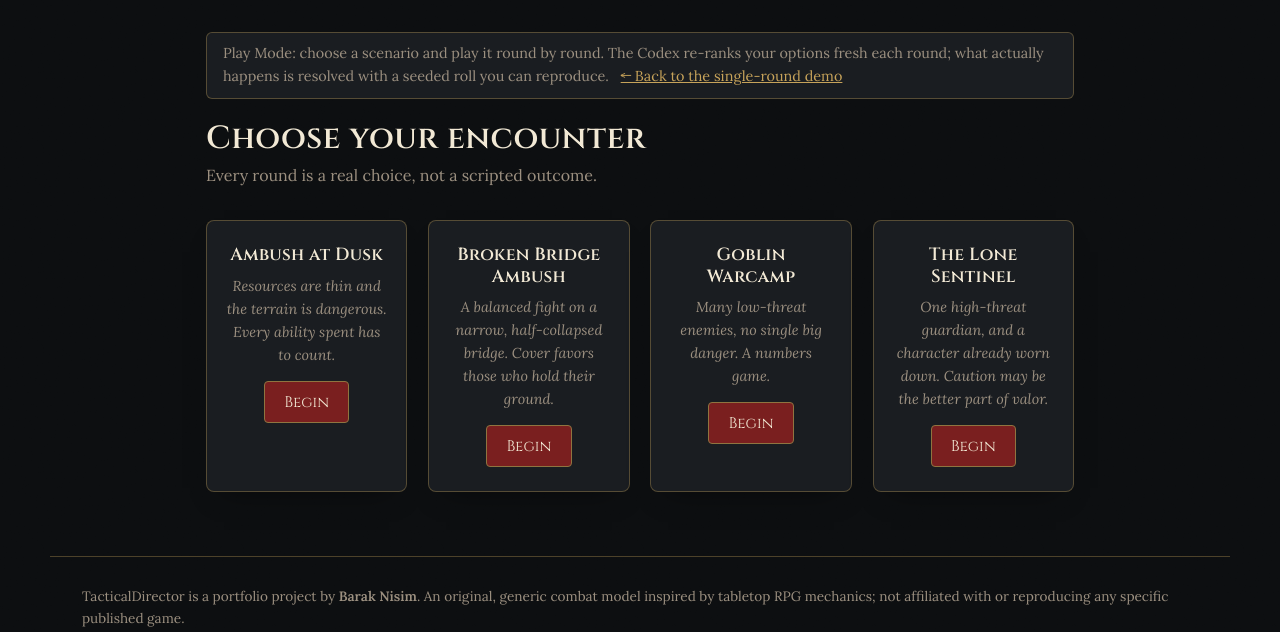
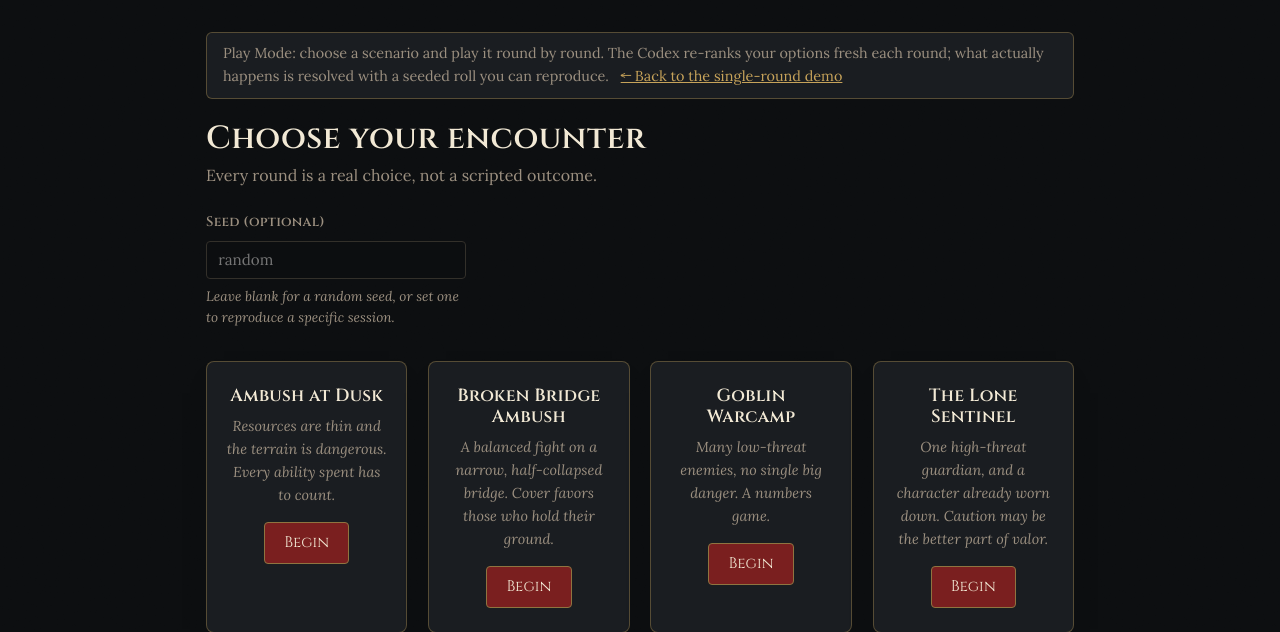
Before and after one commit to Barak-Nisim/tacticaldirector, a FastAPI app: page /play in a window 1280 px wide. Shown: the part 77-709 px from the top of the page. Run offline with FastAPI, Linux system fonts and the light colour scheme.

Commit message:
Add a visible seed input to the Play Mode scenario-start form
POST /play/start already accepted an optional seed field (blank ->
random, matching the CLI's own default), but nothing in the web UI ever
sent one -- there was no way to intentionally reproduce or share a web
Play Mode session, only the CLI's --seed flag.

Each scenario is its own independent <form> (one per card in the grid),
so the single shared #play-seed input above the grid is propagated into
whichever card gets submitted via a few lines of vanilla JS, rather than
duplicating a seed field once per scenario card.

Hardened play_start() while wiring this up: a malformed seed now falls
back to a random one instead of raising ValueError into an unhandled
500. That path was always technically reachable (the route never
validated its input), but a visible, freely-editable input makes it far
more likely to actually happen than the old hidden-only field did.

Co-Authored-By: Claude Sonnet 5 <noreply@anthropic.com>
Claude-Session: https://claude.ai/code/session_012X5xHmks8WmprBWLJg3Qhz

```diff
--- a/tacticaldirector/web/app.py
+++ b/tacticaldirector/web/app.py
@@ -165,7 +165,12 @@ def play_scenarios(request: Request):
 @app.post("/play/start")
 def play_start(scenario: str = Form(...), seed: str | None = Form(None)):
     encounter = load_encounter(scenario_path(scenario))
-    seed_value = int(seed) if seed else random.SystemRandom().randrange(1_000_000)
+    try:
+        seed_value = int(seed) if seed else None
+    except ValueError:  # a malformed seed shouldn't 500 the start of a session
+        seed_value = None
+    if seed_value is None:
+        seed_value = random.SystemRandom().randrange(1_000_000)
     session = start_session(scenario, encounter, seed_value)
     return RedirectResponse(url=f"/play/{session.session_id}", status_code=303)
 
--- a/tacticaldirector/web/static/style.css
+++ b/tacticaldirector/web/static/style.css
@@ -377,6 +377,9 @@ main > section h2 { text-align: center; margin: 0 0 0.5rem; }
 /* ---------- archetype cards ---------- */
 
 .archetypes .eyebrow { text-align: center; }
+
+.play-seed-field { max-width: 260px; margin-top: 1.5rem; }
+.play-seed-field .hint { margin: 0.4rem 0 0; }
 
 .archetype-grid {
   display: grid;
--- a/tacticaldirector/web/templates/play_scenarios.html
+++ b/tacticaldirector/web/templates/play_scenarios.html
@@ -14,16 +14,36 @@
   {% if not scenarios %}
   <p class="hint">No scenarios are available yet.</p>
   {% else %}
+  <div class="play-seed-field">
+    <label for="play-seed">Seed (optional)</label>
+    <input type="number" id="play-seed" min="0" placeholder="random">
+    <p class="hint">Leave blank for a random seed, or set one to reproduce a specific session.</p>
+  </div>
+
   <div class="archetype-grid">
     {% for s in scenarios %}
     <form method="post" action="/play/start" class="archetype-card">
       <input type="hidden" name="scenario" value="{{ s.id }}">
+      <input type="hidden" name="seed" value="">
       <h3>{{ s.label }}</h3>
       <p>{{ s.blurb }}</p>
       <button type="submit">Begin</button>
     </form>
     {% endfor %}
   </div>
+
+  <script>
+    (function () {
+      var seedField = document.getElementById("play-seed");
+      if (!seedField) return;
+      document.querySelectorAll(".archetype-card").forEach(function (form) {
+        form.addEventListener("submit", function () {
+          var hidden = form.querySelector('input[name="seed"]');
+          if (hidden) hidden.value = seedField.value;
+        });
+      });
+    })();
+  </script>
   {% endif %}
 </div>
 {% endblock %}
```
Also changed, not shown: docs/enhancements.md (+1 -1 lines), tests/test_web.py (+44 -0 lines).
